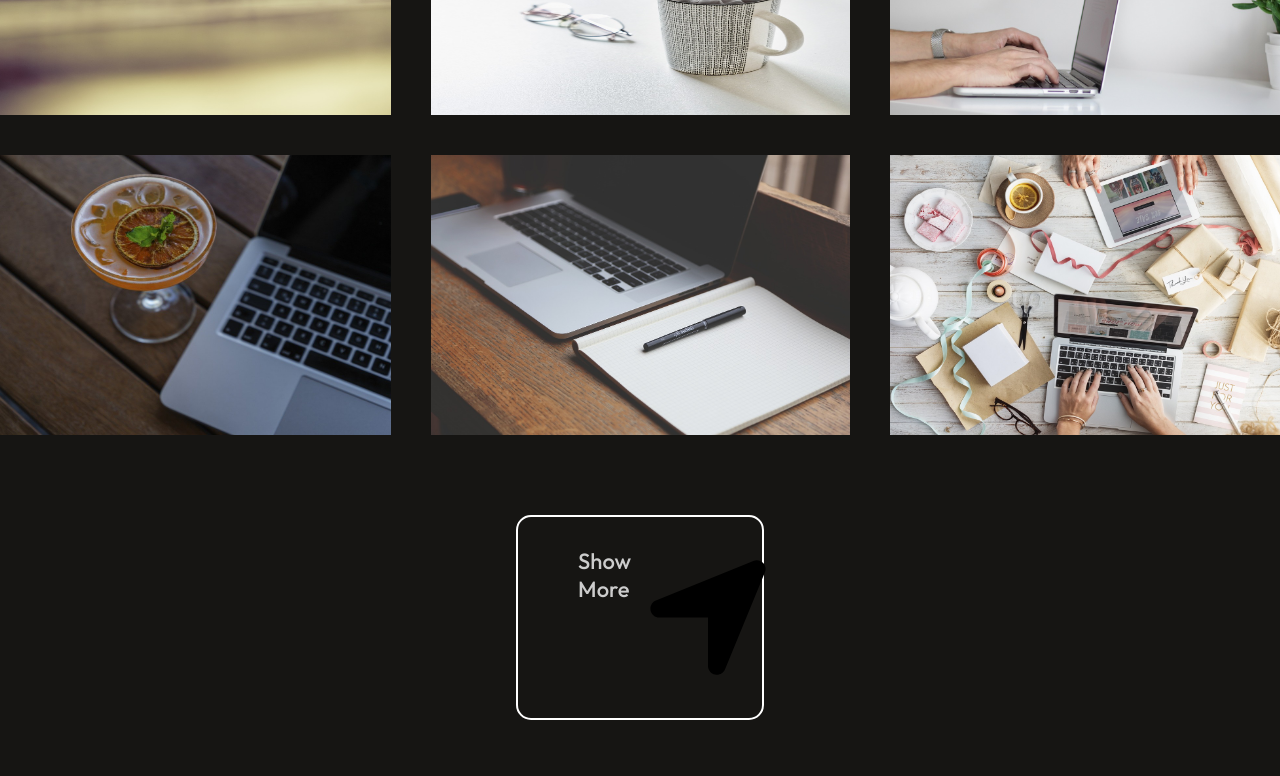
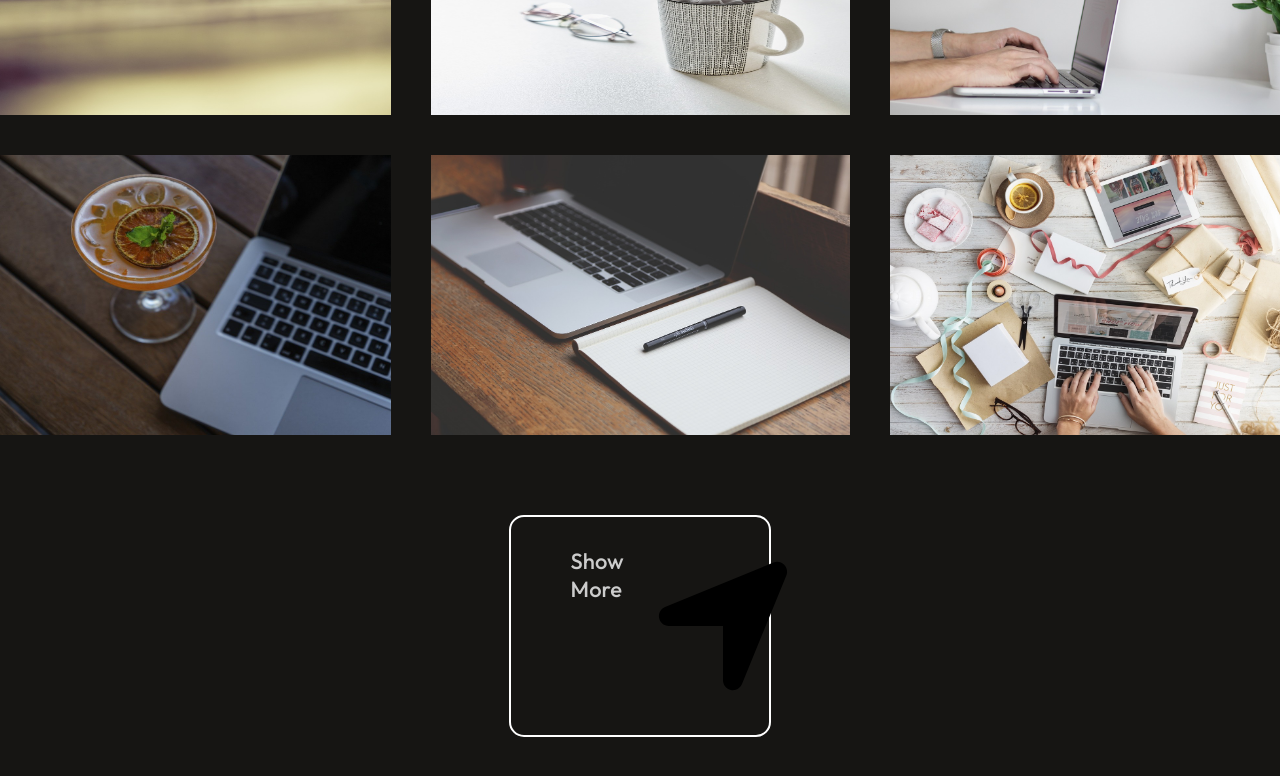
Before and after one commit to claudiahW/CodeWithClaude, a React (Vite) app: page / in a window 1280 px wide. In both pictures the pointer is over the element "Show More". Shown: the part 6058-6834 px from the top of the page. Built offline with nearby package versions, Linux system fonts and the light colour scheme.

Commit message:
mount contact component in the app component

```diff
--- a/src/MyWork.css
+++ b/src/MyWork.css
@@ -51,3 +51,7 @@
     cursor: pointer;
 
 }
+.mywork-showmore:hover{
+    gap: 30px;
+    transition: 0.6s;
+}
```
Also changed, not shown: src/Contact.jsx (added, +10 -0 lines), src/Contact.css (added).
